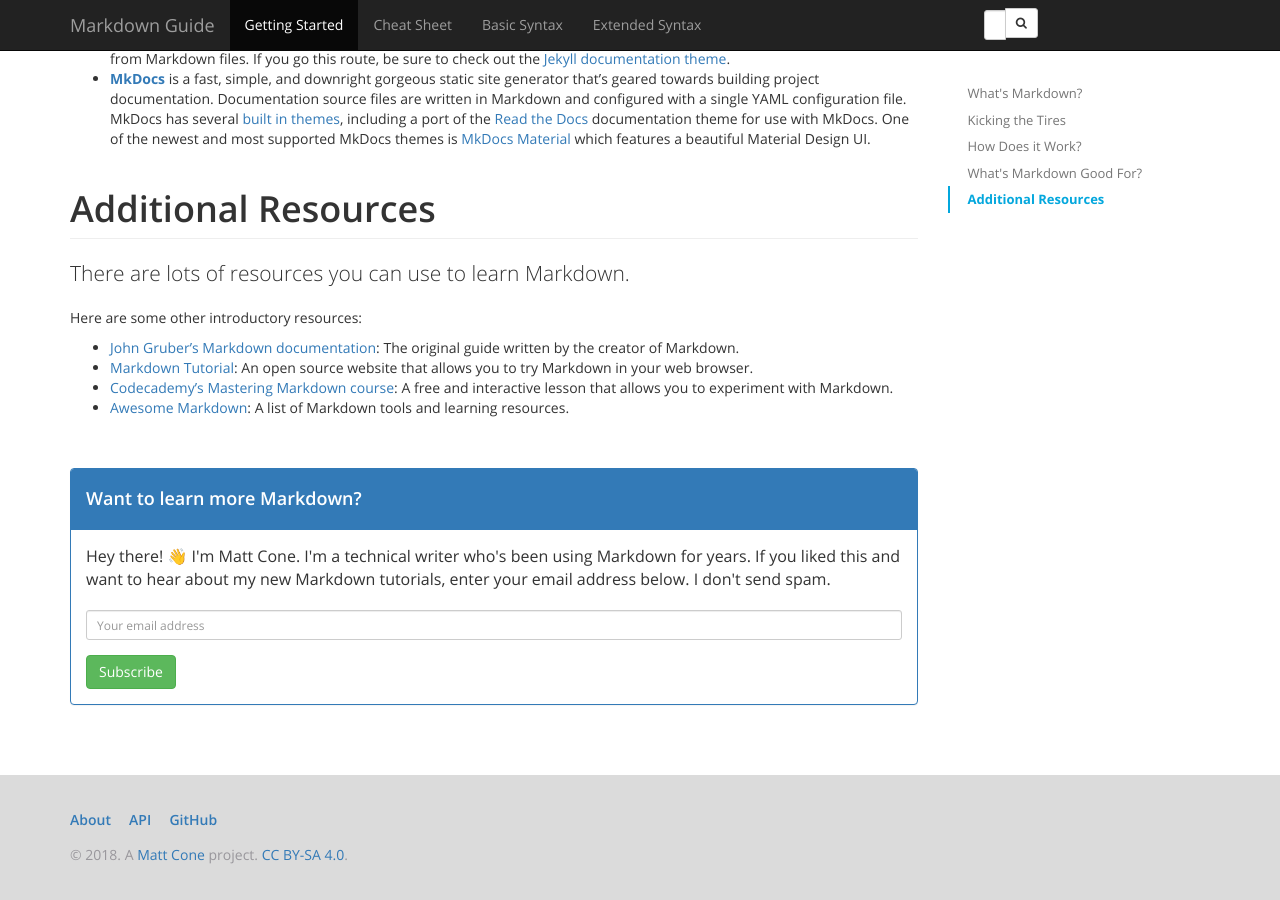
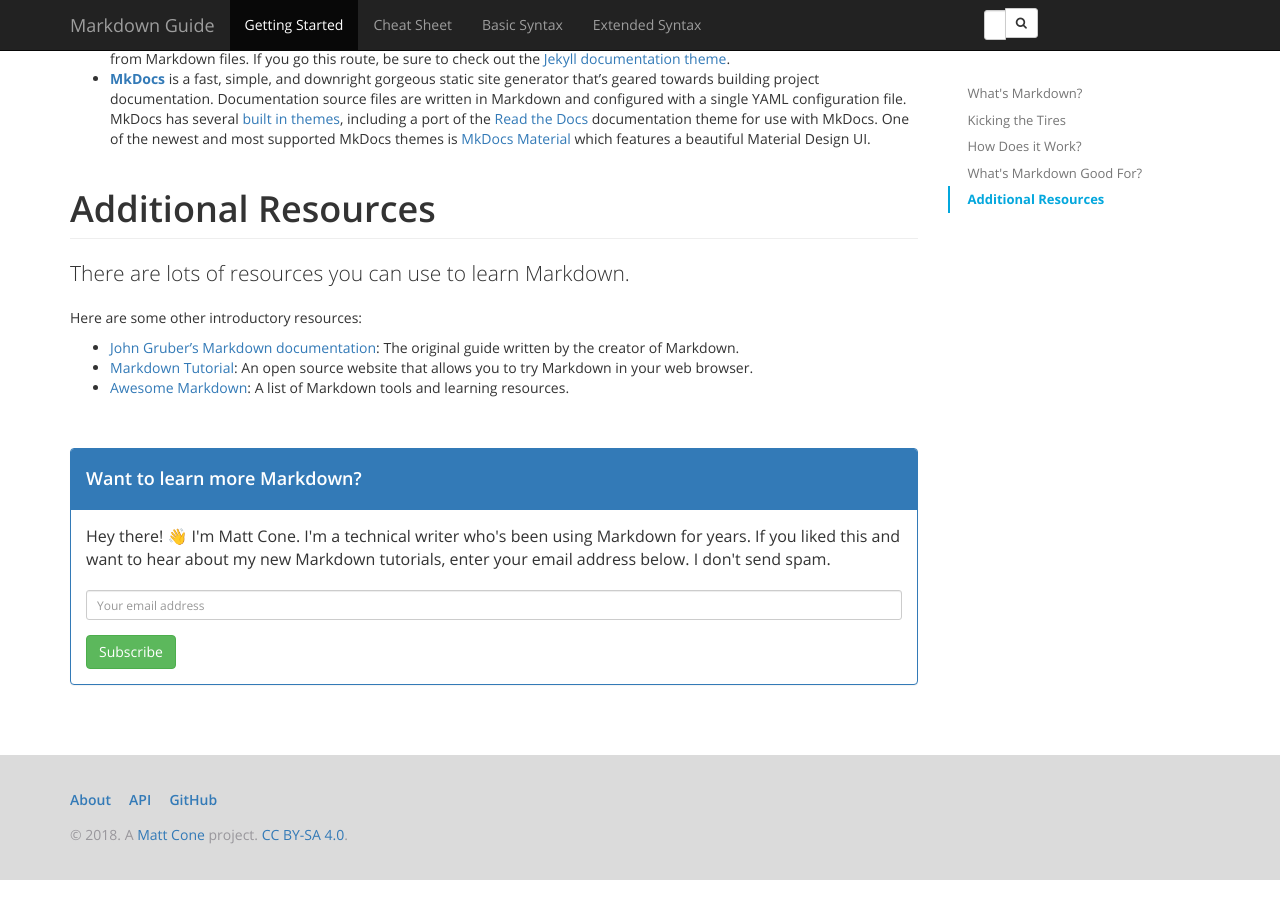
Before and after one commit to mattcone/markdown-guide, a Jekyll site: the page built from getting-started.md, in a window 1280 px wide and 900 px high, scrolled down 5323 px. Built offline with Jekyll 4.4.1, drawn with Linux system fonts in a browser that asks for light colours; emoji names are drawn with the system emoji font; comment, search, counter and statistics services are not loaded; some of the changed lines change nothing that is shown.

Commit message:
Remove link to Codecademy

```diff
--- a/_getting-started/additional-resources.md
+++ b/_getting-started/additional-resources.md
@@ -6,5 +6,4 @@ Here are some other introductory resources:
 
 - [John Gruber's Markdown documentation](https://daringfireball.net/projects/markdown/): The original guide written by the creator of Markdown.
 - [Markdown Tutorial](https://www.markdowntutorial.com/): An open source website that allows you to try Markdown in your web browser.
-- [Codecademy's Mastering Markdown course](https://www.codecademy.com/courses/web-intermediate-en-Bw3bg/0/1): A free and interactive lesson that allows you to experiment with Markdown.
 - [Awesome Markdown](https://github.com/mundimark/awesome-markdown): A list of Markdown tools and learning resources.
--- a/getting-started.md
+++ b/getting-started.md
@@ -2,7 +2,7 @@
 layout: default
 title: Getting Started
 description: An overview of Markdown, how it works, and what you can do with it.
-last_modified_at: 2018-04-28
+last_modified_at: 2018-07-08
 ---
 
 {% include_relative _getting-started/whats-markdown.md %}
```
